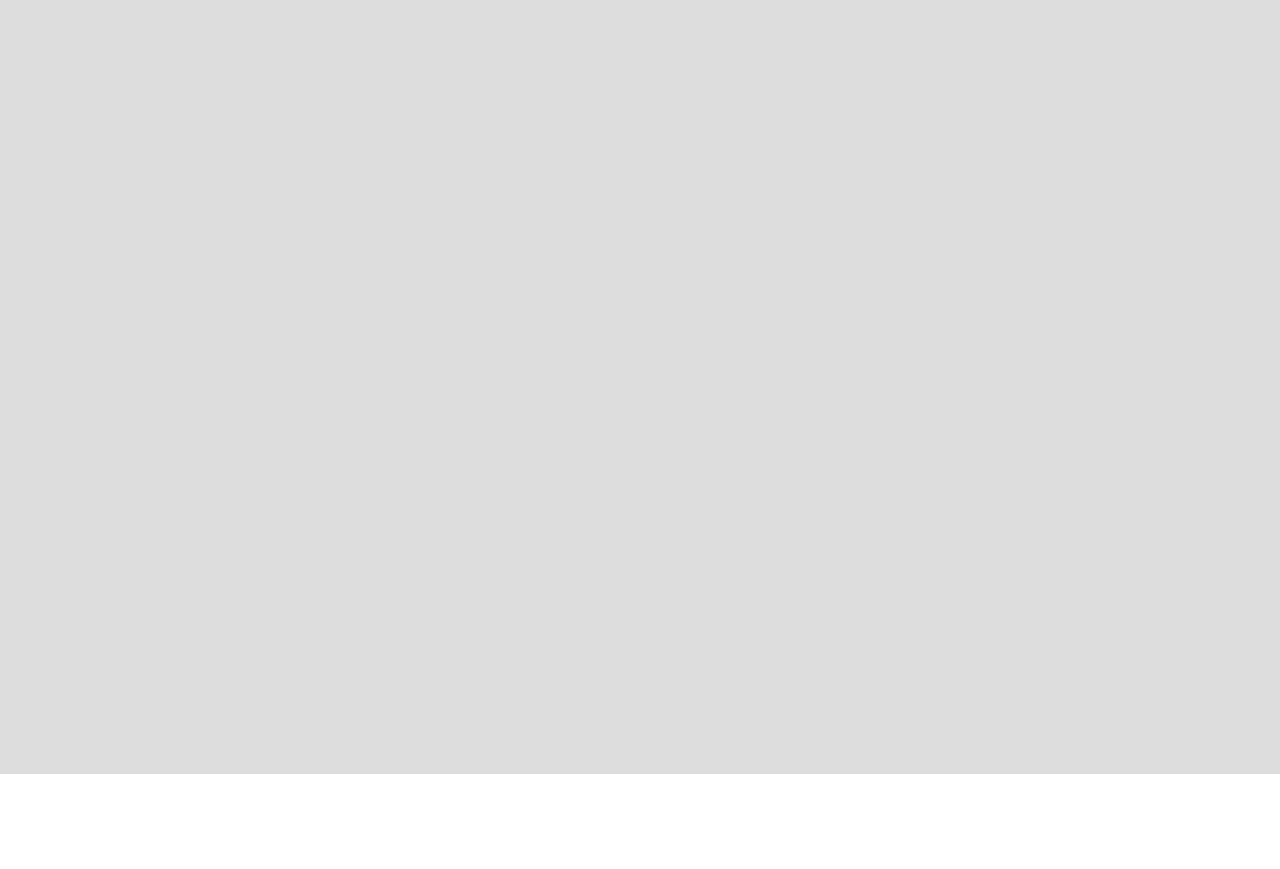
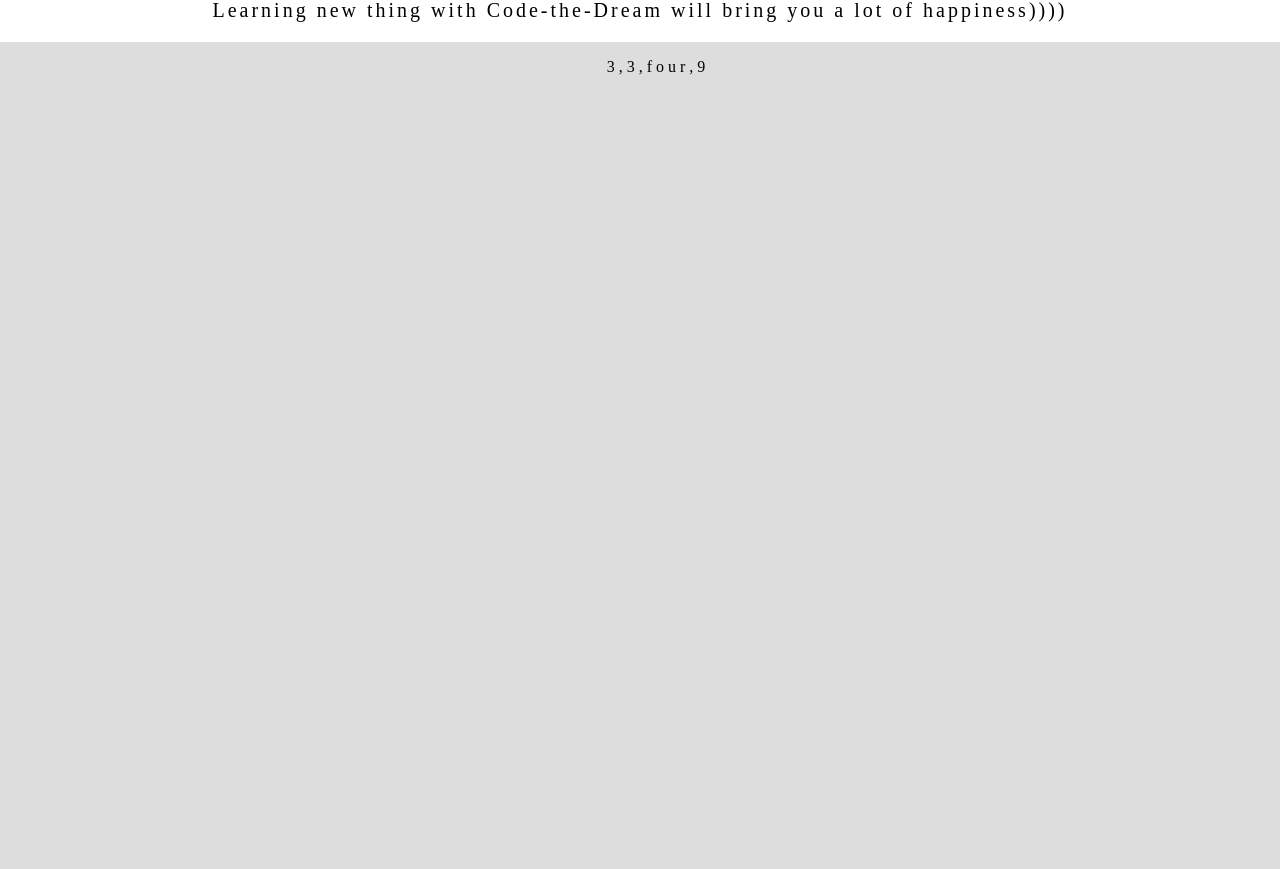
Before and after one commit to Code-the-Dream-School/web-basics-1-week-1-smykserhi, a plain HTML site: page index.html in a window 1280 px wide. Shown: the part 58-927 px from the top of the page. Before the commit the page ends 832 px from the top, so only its background shows below. Drawn offline with Linux system fonts and the light colour scheme.

Commit message:
Updated html and css files

```diff
--- a/index.html
+++ b/index.html
@@ -3,14 +3,18 @@
   <head>
     <meta charset="UTF-8">
   <meta name="viewport" content="width=device-width,initial-scale=1">
-    <title>title</title>
+    <title>New title</title>
   <meta name="author" content="name">
   <meta name="description" content="description here">
   <meta name="keywords" content="keywords,here">
   <link rel="stylesheet" href="styles.css" type="text/css">
   </head>
   <body>
-  <div id="target-div"></div>
-  <script src="index.js" type="text/javascript"></script>
+      <div class="content-container">
+        <h1>First Heder </h1>
+        <p>Learning new thing with Code-the-Dream will bring you a lot of happiness))))</p>
+      <div id="target-div"></div>
+      </div>
+      <script src="index.js" type="text/javascript"></script>
   </body>
 </html>
--- a/styles.css
+++ b/styles.css
@@ -9,3 +9,15 @@ padding: 0;
   background: #ddd;
   padding:1em;
 }
+.content-container{
+    text-align: center;
+    padding-top: 15px;
+
+}
+.content-container p {
+    letter-spacing: 3px;
+    margin-top: 5px;
+    margin-bottom: 20px;
+    font-size: 125%;
+
+}
```
